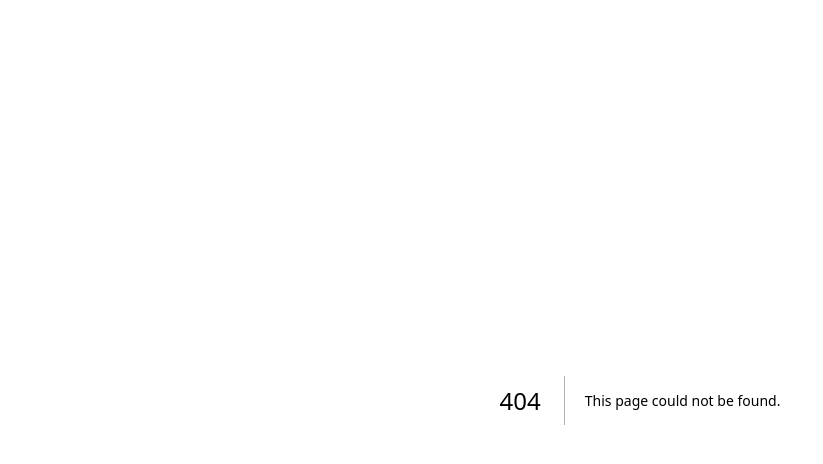
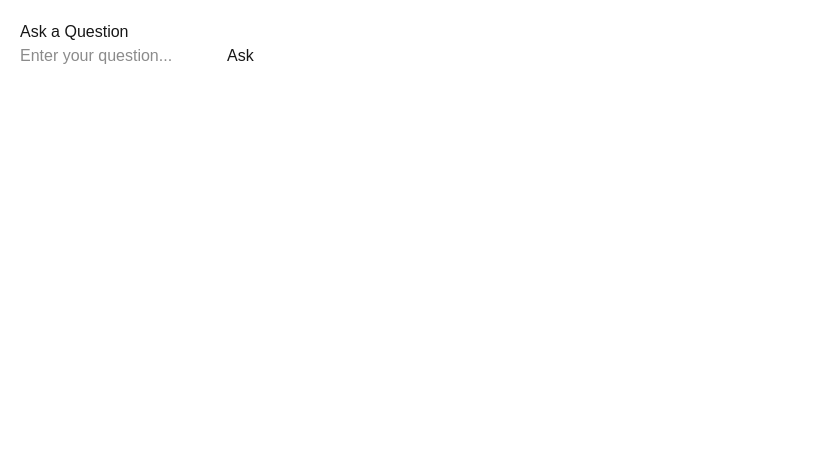
Before and after one commit to FatimaAlMurtadha/Lexaura, a Next.js app in the folder frontend/: page /query in a window 1280 px wide. Before the commit this address had no page. Shown: the top 464 px of the page, without its empty margins (0-823 px from the left). Built offline with nearby package versions, Linux system fonts and the light colour scheme.

Commit message:
Starting on frontend

```diff
--- /dev/null
+++ b/frontend/app/query/page.tsx
@@ -0,0 +1,37 @@
+"use client";
+
+import { useState } from "react";
+import { queryDocument } from "@/lib/api";
+
+export default function QueryPage() {
+  const [question, setQuestion] = useState("");
+  const [answer, setAnswer] = useState("");
+
+  async function handleAsk(e: React.FormEvent<HTMLFormElement>) {
+    e.preventDefault();
+    const res = await queryDocument(question);
+    setAnswer(JSON.stringify(res, null, 2));
+  }
+
+  return (
+    <div style={{ padding: "20px" }}>
+      <h1>Ask a Question</h1>
+
+      <form onSubmit={handleAsk}>
+        <input
+          type="text"
+          value={question}
+          onChange={(e) => setQuestion(e.target.value)}
+          placeholder="Enter your question..."
+        />
+        <button type="submit">Ask</button>
+      </form>
+
+      {answer && (
+        <pre style={{ marginTop: "20px", background: "#eee", padding: "10px" }}>
+          {answer}
+        </pre>
+      )}
+    </div>
+  );
+}
--- /dev/null
+++ b/frontend/app/upload/page.tsx
@@ -0,0 +1,35 @@
+"use client";
+
+import { useState } from "react";
+import { uploadPDF } from "@/lib/api";
+
+export default function UploadPage() {
+  const [result, setResult] = useState("");
+
+  async function handleUpload(e: React.FormEvent<HTMLFormElement>) {
+    e.preventDefault();
+    const fileInput = e.currentTarget.file as HTMLInputElement;
+    const file = fileInput.files?.[0];
+    if (!file) return;
+
+    const res = await uploadPDF(file);
+    setResult(JSON.stringify(res, null, 2));
+  }
+
+  return (
+    <div style={{ padding: "20px" }}>
+      <h1>Upload PDF</h1>
+
+      <form onSubmit={handleUpload}>
+        <input type="file" name="file" />
+        <button type="submit">Upload</button>
+      </form>
+
+      {result && (
+        <pre style={{ marginTop: "20px", background: "#eee", padding: "10px" }}>
+          {result}
+        </pre>
+      )}
+    </div>
+  );
+}
--- /dev/null
+++ b/frontend/lib/api.ts
@@ -0,0 +1,23 @@
+const BASE_URL = "http://localhost:8000";
+
+export async function uploadPDF(file: File) {
+  const formData = new FormData();
+  formData.append("file", file);
+
+  const res = await fetch(`${BASE_URL}/upload`, {
+    method: "POST",
+    body: formData,
+  });
+
+  return await res.json();
+}
+
+export async function queryDocument(question: string) {
+  const res = await fetch(`${BASE_URL}/query`, {
+    method: "POST",
+    headers: { "Content-Type": "application/json" },
+    body: JSON.stringify({ question }),
+  });
+
+  return await res.json();
+}
```
